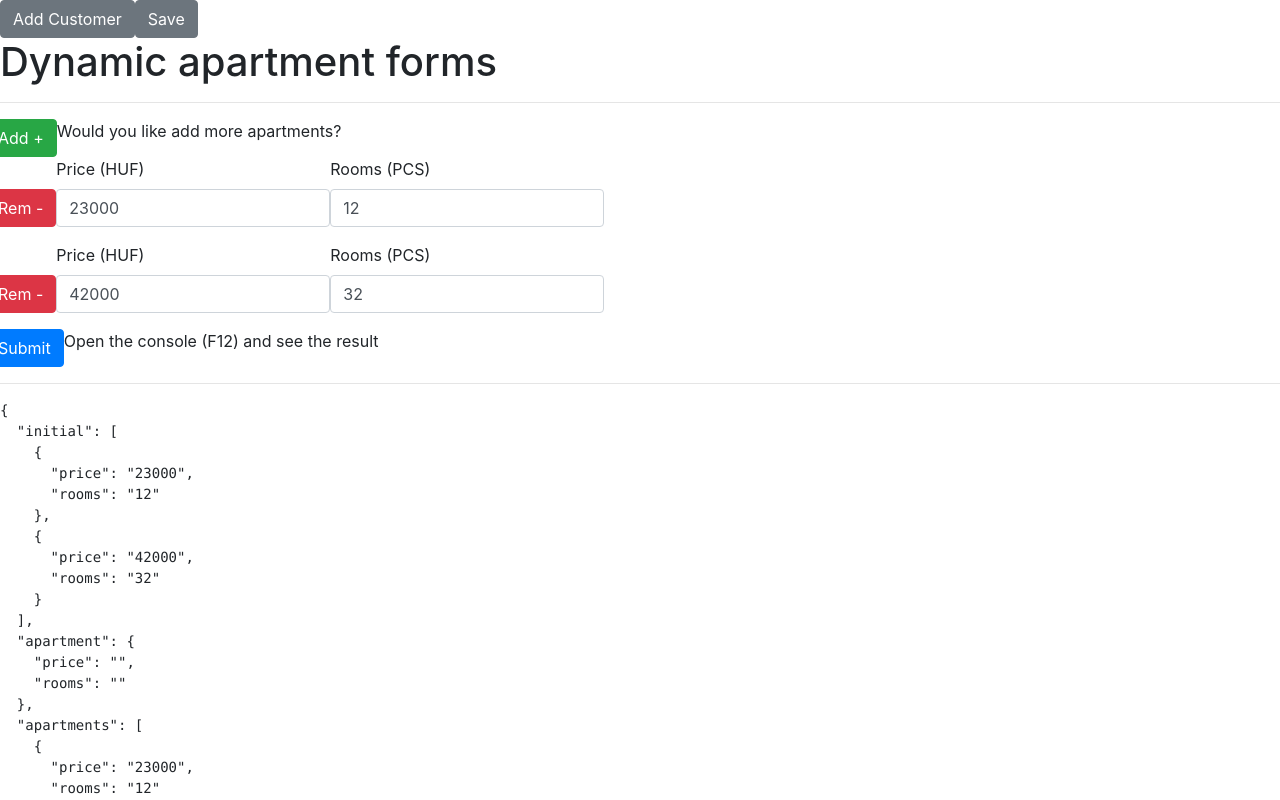
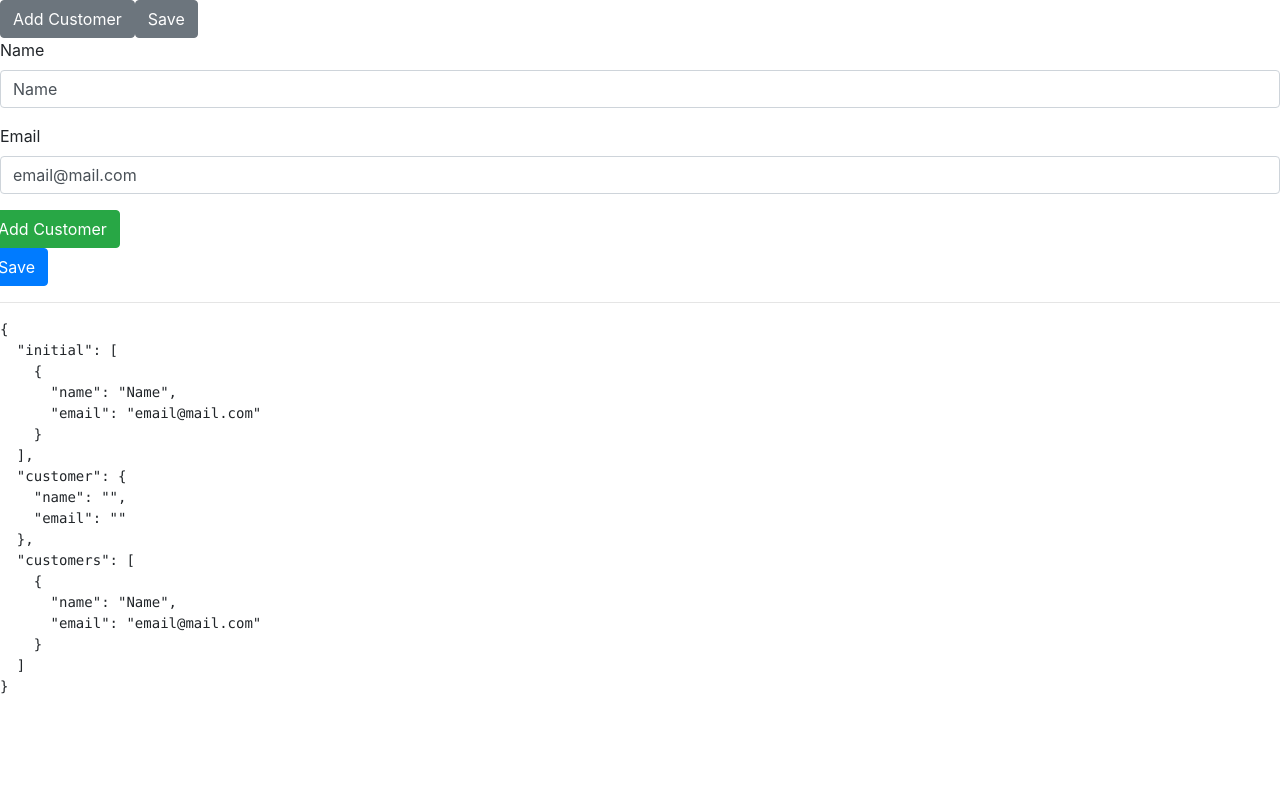
Before and after one commit to spdy999/ypb, a Vue app: page / in a window 1280 px wide. Shown: the top 800 px of the page. Built offline with nearby package versions, Linux system fonts and the light colour scheme.

Commit message:
edit TestForm

```diff
--- a/src/components/TestForm.vue
+++ b/src/components/TestForm.vue
@@ -1,54 +1,43 @@
 <template>
-  <form id="app" data-apartments="initial">
-    <h1>Dynamic apartment forms</h1>
-    <hr />
-    <div class="row">
-      <div class="col-xs-2">
-        <button type="button" v-on:click="addNewApartment" class="btn btn-block btn-success">Add +</button>
-      </div>
-      <div class="col-xs-10">Would you like add more apartments?</div>
-    </div>
-    <div v-for="(apartment, index) in apartments" :key="index">
-      <div class="row">
-        <div class="col-xs-2">
-          <label>&nbsp;</label>
-          <button
-            type="button"
-            v-on:click="removeApartment(index)"
-            class="btn btn-block btn-danger"
-          >Rem -</button>
-        </div>
+  <form id="app" data-customers="initial">
+    <div v-for="(customer, index) in customers" :key="index">
+      <div>
         <div class="form-group col-xs-5">
-          <label>Price (HUF)</label>
+          <label>Name</label>
           <input
-            v-model="apartment.price"
-            type="number"
-            name="apartments[][price]"
+            v-model="customer.name"
+            name="customers[][name]"
             class="form-control"
-            placeholder="Price"
+            placeholder="Name"
+            required
           />
         </div>
         <div class="form-group col-xs-5">
-          <label>Rooms (PCS)</label>
+          <label>Email</label>
           <input
-            v-model="apartment.rooms"
-            type="number"
-            name="apartments[][rooms]"
+            v-model="customer.email"
+            type="email"
+            name="customers[][email]"
             class="form-control"
-            placeholder="Rooms"
+            placeholder="Email"
           />
         </div>
       </div>
     </div>
+
     <div class="row">
       <div class="col-xs-2">
         <button
-          type="submit"
-          v-on:click.prevent="sumbitForm"
-          class="btn btn-block btn-primary"
-        >Submit</button>
+          type="button"
+          v-on:click="addCustomer"
+          class="btn btn-block btn-success"
+        >Add Customer</button>
       </div>
-      <div class="col-xs-10">Open the console (F12) and see the result</div>
+    </div>
+    <div class="row">
+      <div class="col-xs-2">
+        <button type="submit" v-on:click.prevent="sumbitForm" class="btn btn-block btn-primary">Save</button>
+      </div>
     </div>
     <hr />
     <pre>{{ $data }}</pre>
@@ -60,40 +49,30 @@ export default {
   data() {
     return {
       initial: [
-        { price: "23000", rooms: "12" },
-        { price: "42000", rooms: "32" }
+        { name: "Name", email: "email@mail.com" }
+        // { name: "42000", email: "32" }
       ],
-      apartment: {
-        price: "",
-        rooms: ""
+      customer: {
+        name: "",
+        email: ""
       },
-      apartments: []
+      customers: []
     };
   },
   mounted() {
-    /*
-     * The "data-apartments" could come from serverside (already saved apartments)
-     */
-    // this.apartments = JSON.parse(this.$el.dataset.apartments);
-    this.apartments = this.initial;
+    this.customers = this.initial;
   },
   methods: {
-    addNewApartment() {
-      this.apartments.push(this.apartment);
+    addCustomer() {
+      this.customers.push(this.customer);
     },
     removeApartment() {
       // removeApartment(index) {
-      // Vue.delete(this.apartments, index);
+      // Vue.delete(this.customers, index);
     },
     sumbitForm() {
-      /*
-       * You can remove or replace the "submitForm" method.
-       * Remove: if you handle form sumission on server side.
-       * Replace: for example you need an AJAX submission.
-       */
       console.info("<< Form Submitted >>");
-      console.info("Vue.js apartments object:", this.apartments);
-      window.testSumbit();
+      console.info("Vue.js customers object:", this.customers);
     }
   }
 };
```
